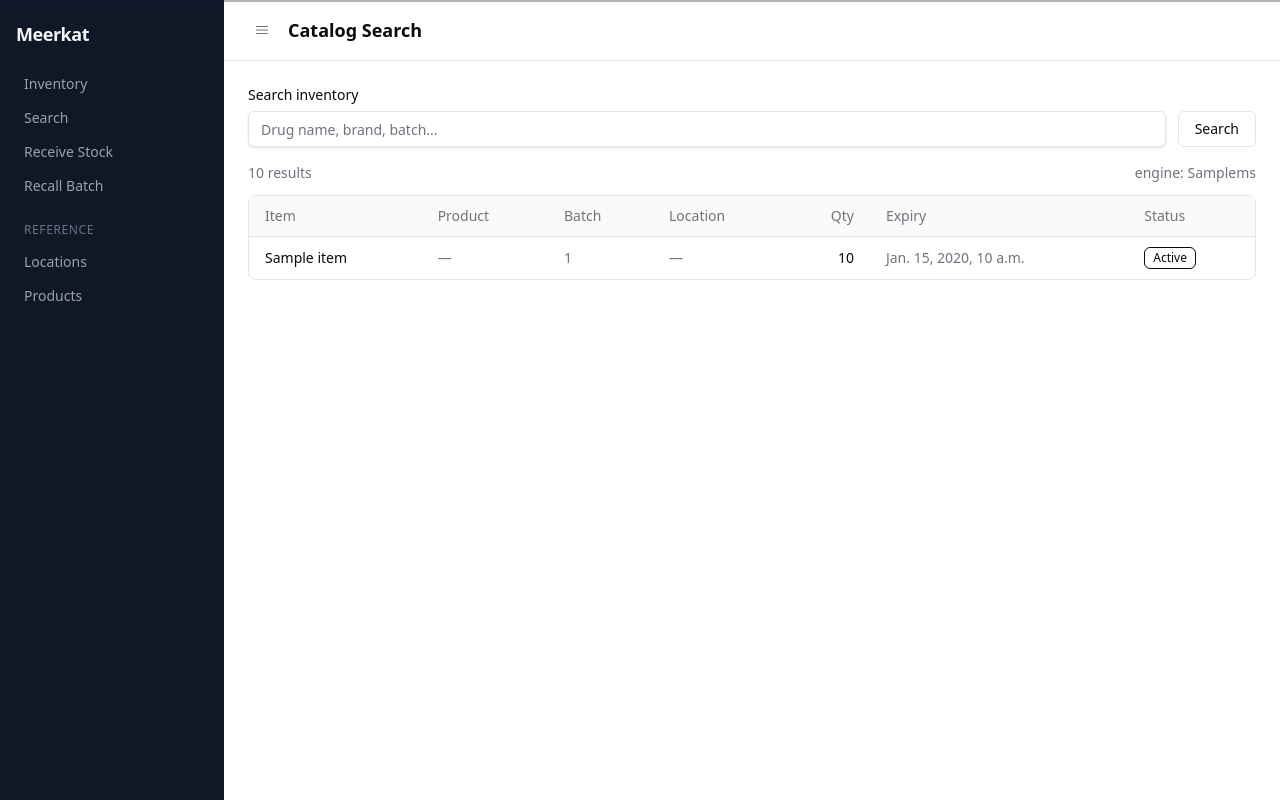
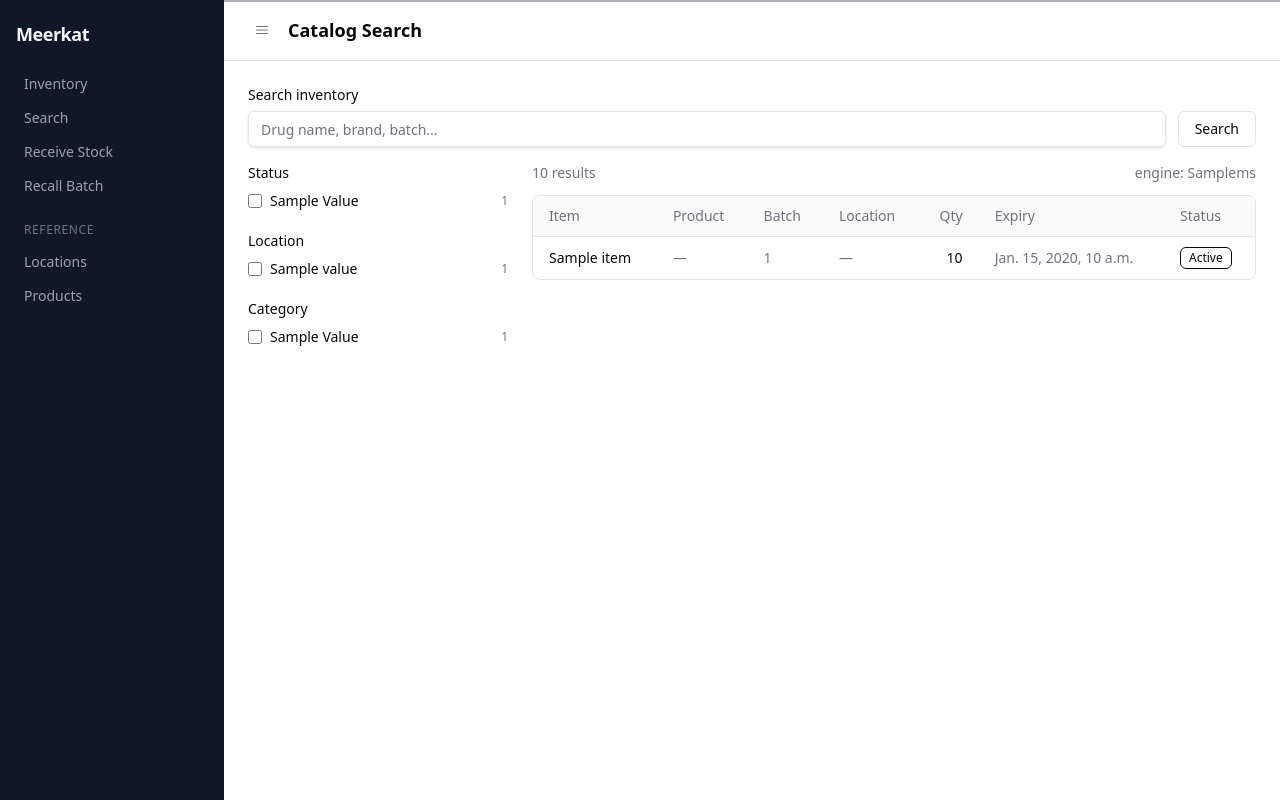
Before and after one commit to cob04/meerkat, a Django app: template src/templates/search/catalog_search.html in a window 1280 px wide. Run offline with Django 5.2, Linux system fonts and the light colour scheme; the template is opened without the code that fills it: most values are stand-ins (such as "Sample title", 1, 10 or a date in 2020); style sheets or scripts are compiled from the project's sources; parts of the project's set-up code (start-up, migrations or seed data) failed here and were passed over; some libraries are stand-ins or nearby versions.

Commit message:
Add facet sidebar to catalog search (#17)
- Filter results by status, location, and category with multi-select
- Show counts per facet so empty options are visible
- Preserve filter selections across pagination

```diff
--- a/src/apps/search/queries/search.py
+++ b/src/apps/search/queries/search.py
@@ -1,5 +1,6 @@
 from apps.search.contracts import (
     DEFAULT_PAGE_SIZE,
+    FacetBreakdown,
     InventoryDoc,
     InventoryQuery,
     InventoryResults,
@@ -13,6 +14,14 @@ SEARCH_FIELDS = [
     "drug_manufacturer",
     "batch_number",
 ]
+
+FACET_FIELDS = {
+    "status": "status",
+    "location": "location_name.keyword",
+    "category": "product_category",
+}
+
+FACET_BUCKET_SIZE = 50
 
 
 def build_body(query: InventoryQuery) -> dict:
@@ -32,13 +41,20 @@ def build_body(query: InventoryQuery) -> dict:
     else:
         match_query = {"match_all": {}}
 
-    return {
+    body = {
         "from": offset,
         "size": page_size,
         "query": match_query,
         "sort": _build_sort(query.sort),
         "track_total_hits": True,
+        "aggs": _build_aggs(query),
     }
+
+    post_filter = _build_post_filter(query)
+    if post_filter is not None:
+        body["post_filter"] = post_filter
+
+    return body
 
 
 def _build_sort(sort: str) -> list:
@@ -49,14 +65,61 @@ def _build_sort(sort: str) -> list:
     return [{field: {"order": order}}]
 
 
+def _selections(query: InventoryQuery) -> dict[str, list[str]]:
+    return {
+        "status": list(query.status),
+        "location": list(query.location),
+        "category": list(query.category),
+    }
+
+
+def _filter_clauses(query: InventoryQuery, exclude: str | None = None) -> list[dict]:
+    clauses = []
+    for facet, values in _selections(query).items():
+        if facet == exclude or not values:
+            continue
+        clauses.append({"terms": {FACET_FIELDS[facet]: values}})
+    return clauses
+
+
+def _build_post_filter(query: InventoryQuery) -> dict | None:
+    clauses = _filter_clauses(query)
+    if not clauses:
+        return None
+    return {"bool": {"filter": clauses}}
+
+
+def _build_aggs(query: InventoryQuery) -> dict:
+    aggs = {}
+    for facet, field_name in FACET_FIELDS.items():
+        other_filters = _filter_clauses(query, exclude=facet)
+        aggs[facet] = {
+            "filter": {"bool": {"filter": other_filters}},
+            "aggs": {"buckets": {"terms": {"field": field_name, "size": FACET_BUCKET_SIZE}}},
+        }
+    return aggs
+
+
 def parse_response(response: dict, query: InventoryQuery) -> InventoryResults:
     hits = response.get("hits", {})
     total = hits.get("total", {}).get("value", 0)
     items = [InventoryDoc.from_hit(hit) for hit in hits.get("hits", [])]
+    aggs = response.get("aggregations", {})
     return InventoryResults(
         items=items,
         total=total,
         page=max(query.page, 1),
         page_size=query.page_size or DEFAULT_PAGE_SIZE,
         engine_took_ms=response.get("took", 0),
+        facets=FacetBreakdown(
+            status=_extract_buckets(aggs, "status"),
+            location=_extract_buckets(aggs, "location"),
+            category=_extract_buckets(aggs, "category"),
+        ),
     )
+
+
+def _extract_buckets(aggs: dict, name: str) -> dict[str, int]:
+    facet = aggs.get(name, {})
+    buckets = facet.get("buckets", {}).get("buckets", [])
+    return {bucket["key"]: bucket["doc_count"] for bucket in buckets}
--- /dev/null
+++ b/src/templates/search/_facets.html
@@ -0,0 +1,68 @@
+<aside class="space-y-5">
+  {% if results.facets.status %}
+  <div>
+    <h3 class="text-sm font-medium mb-2">Status</h3>
+    <div class="space-y-1">
+      {% for value, count in results.facets.status.items %}
+      <label class="flex items-center justify-between text-sm cursor-pointer hover:text-foreground">
+        <span class="flex items-center gap-2">
+          <input type="checkbox" name="status" value="{{ value }}"
+                 {% if value in query.status %}checked{% endif %}
+                 class="h-3.5 w-3.5 rounded border-input">
+          <span>{{ value|title }}</span>
+        </span>
+        <span class="text-xs text-muted-foreground tabular-nums">{{ count }}</span>
+      </label>
+      {% endfor %}
+    </div>
+  </div>
+  {% endif %}
+
+  {% if results.facets.location %}
+  <div>
+    <h3 class="text-sm font-medium mb-2">Location</h3>
+    <div class="space-y-1">
+      {% for value, count in results.facets.location.items %}
+      <label class="flex items-center justify-between text-sm cursor-pointer hover:text-foreground">
+        <span class="flex items-center gap-2">
+          <input type="checkbox" name="location" value="{{ value }}"
+                 {% if value in query.location %}checked{% endif %}
+                 class="h-3.5 w-3.5 rounded border-input">
+          <span>{{ value }}</span>
+        </span>
+        <span class="text-xs text-muted-foreground tabular-nums">{{ count }}</span>
+      </label>
+      {% endfor %}
+    </div>
+  </div>
+  {% endif %}
+
+  {% if results.facets.category %}
+  <div>
+    <h3 class="text-sm font-medium mb-2">Category</h3>
+    <div class="space-y-1">
+      {% for value, count in results.facets.category.items %}
+      <label class="flex items-center justify-between text-sm cursor-pointer hover:text-foreground">
+        <span class="flex items-center gap-2">
+          <input type="checkbox" name="category" value="{{ value }}"
+                 {% if value in query.category %}checked{% endif %}
+                 class="h-3.5 w-3.5 rounded border-input">
+          <span>{{ value|title }}</span>
+        </span>
+        <span class="text-xs text-muted-foreground tabular-nums">{{ count }}</span>
+      </label>
+      {% endfor %}
+    </div>
+  </div>
+  {% endif %}
+
+  {% if query.has_filters %}
+  <a href="?q={{ query.q|default:'' }}"
+     hx-get="{% url 'search:catalog-search' %}?q={{ query.q|default:'' }}"
+     hx-target="#search-results"
+     hx-push-url="true"
+     class="inline-flex items-center text-xs text-muted-foreground hover:text-foreground">
+    Clear filters
+  </a>
+  {% endif %}
+</aside>
--- a/src/templates/search/_results.html
+++ b/src/templates/search/_results.html
@@ -1,3 +1,7 @@
+<div class="grid grid-cols-1 md:grid-cols-[260px_1fr] gap-6">
+  {% include "search/_facets.html" %}
+
+  <div>
     <div class="mb-3 flex items-center justify-between text-sm text-muted-foreground">
       <span>{{ results.total }} result{{ results.total|pluralize }}</span>
       <span class="tabular-nums">engine: {{ results.engine_took_ms }}ms</span>
@@ -52,8 +56,8 @@
     {% if results.total_pages > 1 %}
     <div class="mt-4 flex items-center justify-center gap-1">
       {% if results.has_prev %}
-  <a href="?q={{ query.q|default:'' }}&page={{ results.page|add:'-1' }}"
-     hx-get="{% url 'search:catalog-search' %}?q={{ query.q|default:'' }}&page={{ results.page|add:'-1' }}"
+      <a href="?{{ base_qs }}&page={{ results.page|add:'-1' }}"
+         hx-get="{% url 'search:catalog-search' %}?{{ base_qs }}&page={{ results.page|add:'-1' }}"
          hx-target="#search-results"
          hx-push-url="true"
          class="inline-flex h-8 items-center rounded-md border border-input px-3 text-sm hover:bg-accent transition-colors">
@@ -64,8 +68,8 @@
         Page {{ results.page }} of {{ results.total_pages }}
       </span>
       {% if results.has_next %}
-  <a href="?q={{ query.q|default:'' }}&page={{ results.page|add:'1' }}"
-     hx-get="{% url 'search:catalog-search' %}?q={{ query.q|default:'' }}&page={{ results.page|add:'1' }}"
+      <a href="?{{ base_qs }}&page={{ results.page|add:'1' }}"
+         hx-get="{% url 'search:catalog-search' %}?{{ base_qs }}&page={{ results.page|add:'1' }}"
          hx-target="#search-results"
          hx-push-url="true"
          class="inline-flex h-8 items-center rounded-md border border-input px-3 text-sm hover:bg-accent transition-colors">
@@ -74,3 +78,5 @@
       {% endif %}
     </div>
     {% endif %}
+  </div>
+</div>
--- a/src/templates/search/catalog_search.html
+++ b/src/templates/search/catalog_search.html
@@ -7,8 +7,8 @@
 <form hx-get="{% url 'search:catalog-search' %}"
       hx-target="#search-results"
       hx-push-url="true"
-      hx-trigger="submit, keyup changed delay:300ms from:input[name=q]"
-      class="flex items-end gap-3 mb-4">
+      hx-trigger="submit, keyup changed delay:300ms from:input[name=q], change from:input[type=checkbox]">
+  <div class="flex items-end gap-3 mb-4">
     <div class="flex-1">
       <label class="block text-sm font-medium mb-1.5">Search inventory</label>
       <input type="text"
@@ -22,11 +22,12 @@
             class="inline-flex items-center justify-center h-9 px-4 text-sm font-medium rounded-md border border-input bg-background hover:bg-accent hover:text-accent-foreground transition-colors">
       Search
     </button>
-</form>
+  </div>
 
   <div id="search-results">
     {% if results %}
       {% include "search/_results.html" %}
     {% endif %}
   </div>
+</form>
 {% endblock %}
```
Also changed, not shown: src/apps/search/contracts.py (+7 -0 lines), src/apps/search/tests/test_queries.py (+77 -0 lines), src/apps/search/tests/test_views.py (+52 -0 lines), src/apps/search/views.py (+8 -1 lines). Lines whose indentation alone changed are shown as unchanged.
